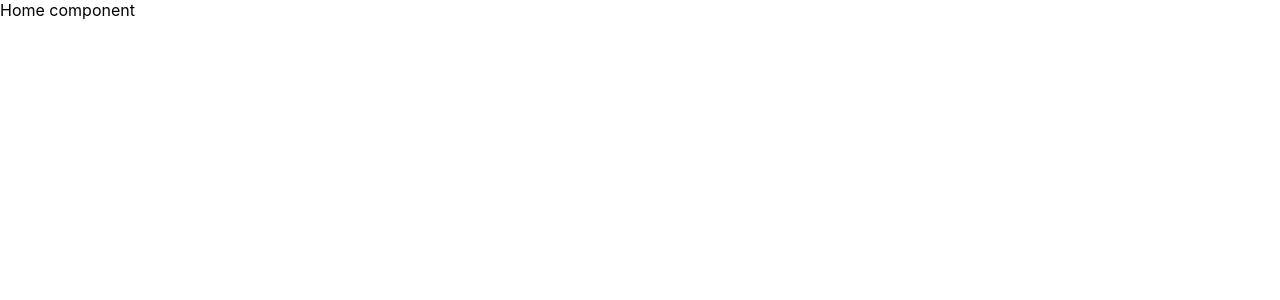
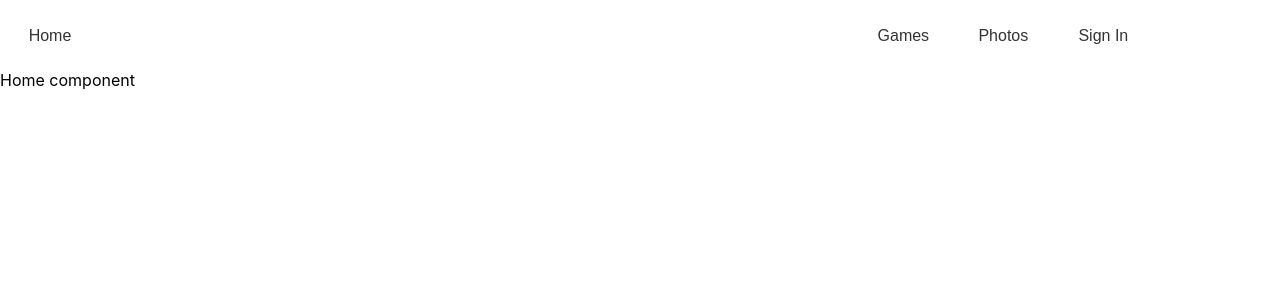
Before and after one commit to oiva-terho/quiz-finike, a React (Vite) app: page / in a window 1280 px wide. Shown: the top 300 px of the page. Built offline with nearby package versions, Linux system fonts and the light colour scheme.

Commit message:
basic structure
- added routes
- added button component

```diff
--- a/package.json
+++ b/package.json
@@ -14,7 +14,8 @@
   },
   "dependencies": {
     "react": "^18.2.0",
-    "react-dom": "^18.2.0"
+    "react-dom": "^18.2.0",
+    "react-router-dom": "^6.4.3"
   },
   "devDependencies": {
     "@types/react": "^18.0.25",
@@ -30,6 +31,7 @@
     "eslint-plugin-react": "^7.31.10",
     "eslint-plugin-react-hooks": "^4.6.0",
     "prettier": "^2.7.1",
+    "sass": "^1.56.1",
     "typescript": "^4.8.4",
     "vite": "^3.2.3",
     "vite-tsconfig-paths": "^3.5.2"
--- a/src/App.tsx
+++ b/src/App.tsx
@@ -1,7 +1,19 @@
-import { Home } from './components/home/home.component';
+import { Route, Routes } from 'react-router-dom';
+
+import { Home } from './routes/home/home.component';
+import { Navigation } from './routes/navigation/navigation.component';
 
 function App() {
-  return <Home />;
+  return (
+    <Routes>
+      <Route path='/' element={<Navigation />}>
+        <Route index element={<Home />} />
+        <Route path='games' element={<div>Games component</div>} />
+        <Route path='photos' element={<div>Photos component</div>} />
+        <Route path='auth' element={<div>Sign in component</div>} />
+      </Route>
+    </Routes>
+  );
 }
 
 export default App;
--- /dev/null
+++ b/src/components/button/button.component.tsx
@@ -0,0 +1,24 @@
+import { ButtonHTMLAttributes, FC } from 'react';
+import './button.styles.scss';
+
+export enum BUTTON_CLASSES {
+  base = 'button',
+  google = 'button-google',
+  apply = 'button-apply',
+}
+
+export type ButtonProps = {
+  buttonType?: BUTTON_CLASSES;
+} & ButtonHTMLAttributes<HTMLButtonElement>;
+
+export const Button: FC<ButtonProps> = ({
+  children,
+  buttonType = BUTTON_CLASSES.base,
+  ...otherProps
+}) => {
+  return (
+    <button className={buttonType} {...otherProps}>
+      {children}
+    </button>
+  );
+};
--- /dev/null
+++ b/src/components/button/button.styles.scss
@@ -0,0 +1,22 @@
+@import '../../styles/variables.scss';
+
+.button {
+  font-size: 1rem;
+  min-width: 100px;
+  text-decoration: none;
+  color: #343434;
+  background-color: transparent;
+  border: none;
+  &:hover {
+    cursor: pointer;
+    color: $marker;
+  }
+}
+
+.button-google {
+  background-color: #4285f4;
+}
+
+.button-apply {
+  background-color: $marker;
+}
--- a/src/main.tsx
+++ b/src/main.tsx
@@ -1,13 +1,16 @@
 import React from 'react';
 import ReactDOM from 'react-dom/client';
+import { BrowserRouter } from 'react-router-dom';
 
 import App from './App';
 
 // styles
-import './index.css';
+import './index.scss';
 
 ReactDOM.createRoot(document.getElementById('root')!).render(
   <React.StrictMode>
-    <App />
+    <BrowserRouter>
+      <App />
+    </BrowserRouter>
   </React.StrictMode>,
 );
--- /dev/null
+++ b/src/routes/navigation/navigation.component.tsx
@@ -0,0 +1,27 @@
+import { Outlet, Link } from 'react-router-dom';
+import { Button } from '~/components/button/button.component';
+import './navigation.styles.scss';
+
+export const Navigation = () => {
+  return (
+    <>
+      <div className='navigation'>
+        <Link to='/'>
+          <Button>Home</Button>
+        </Link>
+        <div>
+          <Link to='/games'>
+            <Button>Games</Button>
+          </Link>
+          <Link to='/photos'>
+            <Button>Photos</Button>
+          </Link>
+          <Link to='/auth'>
+            <Button>Sign In</Button>
+          </Link>
+        </div>
+      </div>
+      <Outlet />
+    </>
+  );
+};
--- /dev/null
+++ b/src/routes/navigation/navigation.styles.scss
@@ -0,0 +1,6 @@
+.navigation {
+  height: 70px;
+  align-items: center;
+  display: grid;
+  grid-template-columns: 2fr 1fr;
+}
--- /dev/null
+++ b/src/styles/variables.scss
@@ -0,0 +1,5 @@
+$marker: #e08712;
+$main-dark: #323994;
+$main-light: #a4a8df;
+$second-dark: #2c947b;
+$second-lite: #82e0ca;
```
Also changed, not shown: src/index.scss (renamed from src/index.css), src/routes/home/home.component.tsx (renamed from src/components/home/home.component.tsx), 1 other file (tests, documents, lock files or other folders).
